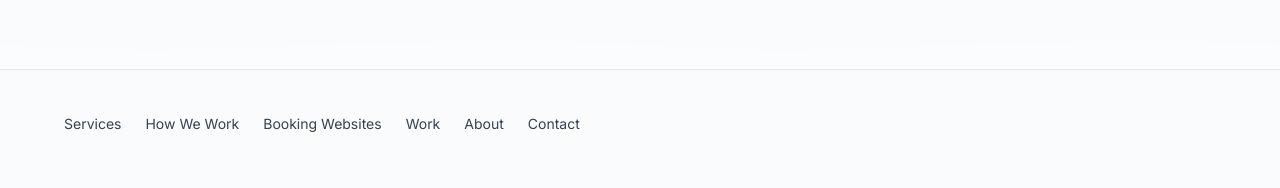
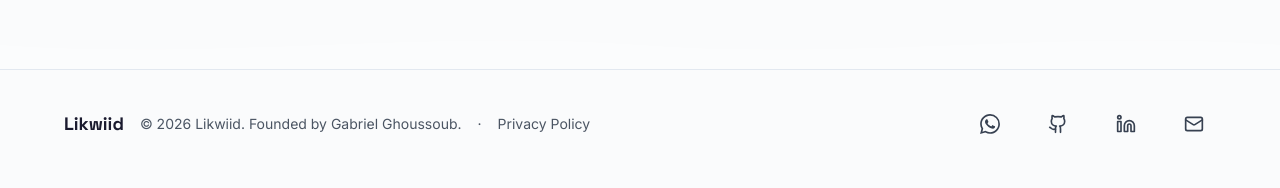
Before and after one commit to GabrielGhsoub/Likwiid-website, a React (Vite) app: page /contact in a window 1280 px wide. Shown: the part 991-1179 px from the top of the page. Built offline with nearby package versions, Linux system fonts and the light colour scheme; no server answers.

Commit message:
refactor: remove How We Work nav item and footer links row

```diff
--- a/src/components/layout/Footer.tsx
+++ b/src/components/layout/Footer.tsx
@@ -1,20 +1,10 @@
 import { Github, Linkedin, Mail } from 'lucide-react'
 import { Link } from 'react-router-dom'
 import { useTranslation } from 'react-i18next'
-import { SOCIAL, FOOTER_LINKS } from '../../utils/constants'
+import { SOCIAL } from '../../utils/constants'
 import { WhatsAppIcon } from '../ui/WhatsAppIcon'
 
 const CURRENT_YEAR = new Date().getFullYear()
-
-// Map each footer path to its i18n label key so the footer stays fully translated.
-const FOOTER_LINK_KEYS: Record<string, string> = {
-  '/services': 'nav.services',
-  '/process': 'nav.process',
-  '/booking-websites': 'nav.bookingWebsites',
-  '/work': 'nav.work',
-  '/about': 'nav.about',
-  '/contact': 'nav.contact',
-}
 
 function WaveDivider() {
   return (
@@ -41,20 +31,6 @@ export function Footer() {
     <footer className="mt-0">
       <WaveDivider />
       <div className="border-t border-border">
-      <nav aria-label={t('footer.sitemapLabel')} className="mx-auto max-w-[1200px] px-6 pt-8">
-        <ul className="flex flex-wrap items-center gap-x-6 gap-y-2">
-          {FOOTER_LINKS.map((link) => (
-            <li key={link.path}>
-              <Link
-                to={link.path}
-                className="inline-flex min-h-11 items-center text-sm text-text-secondary hover:text-text-primary transition-colors no-underline"
-              >
-                {t(FOOTER_LINK_KEYS[link.path])}
-              </Link>
-            </li>
-          ))}
-        </ul>
-      </nav>
       <div className="mx-auto max-w-[1200px] px-6 py-8 flex flex-col sm:flex-row items-center justify-between gap-4">
         <div className="flex items-center gap-4">
           <Link
--- a/src/utils/constants.ts
+++ b/src/utils/constants.ts
@@ -17,18 +17,6 @@ export const SOCIAL = {
 export const NAV_LINKS = [
   { label: 'Home', path: '/' },
   { label: 'Services', path: '/services' },
-  { label: 'How We Work', path: '/process' },
-  { label: 'Work', path: '/work' },
-  { label: 'About', path: '/about' },
-  { label: 'Contact', path: '/contact' },
-] as const
-
-// Secondary links surfaced in the footer so key pages (incl. the booking-websites landing
-// page) are reachable and crawlable from every page.
-export const FOOTER_LINKS = [
-  { label: 'Services', path: '/services' },
-  { label: 'How We Work', path: '/process' },
-  { label: 'Booking Websites', path: '/booking-websites' },
   { label: 'Work', path: '/work' },
   { label: 'About', path: '/about' },
   { label: 'Contact', path: '/contact' },
```
